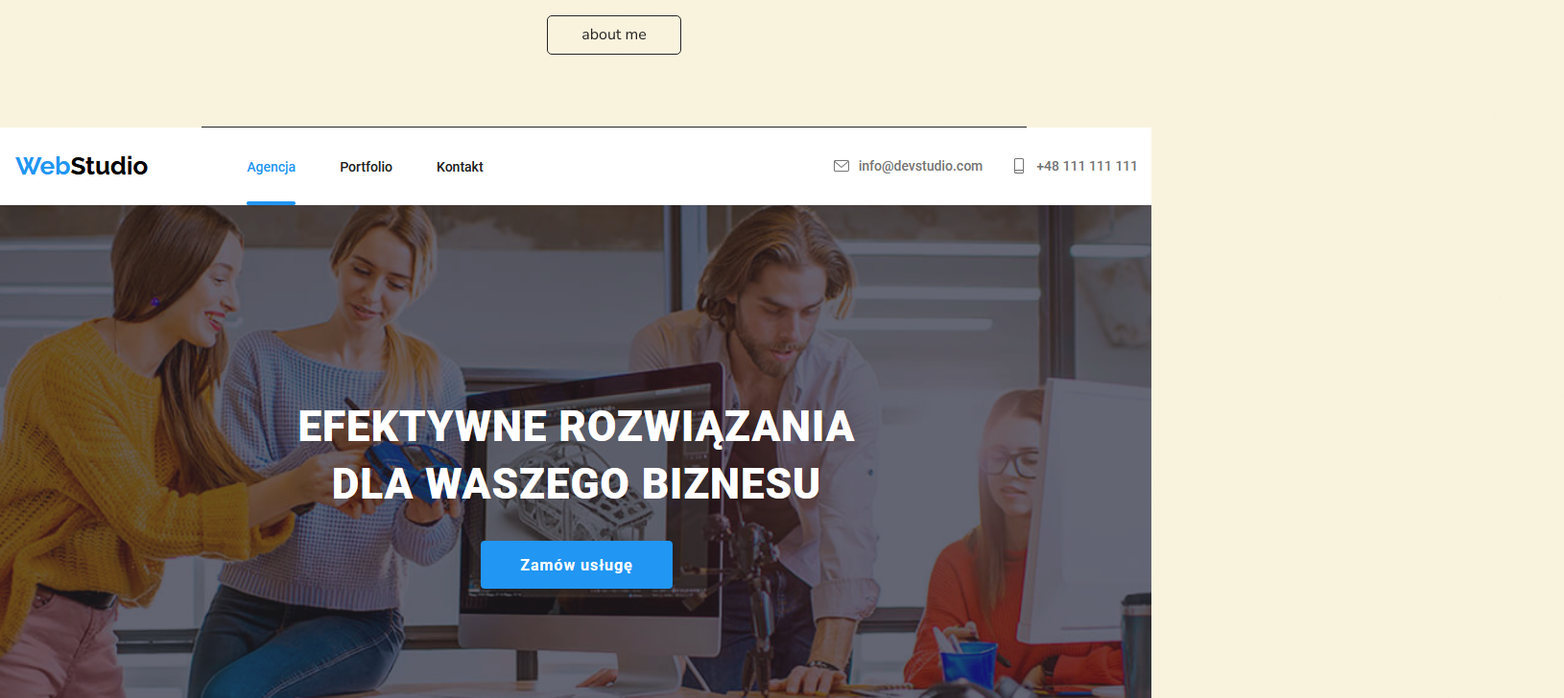
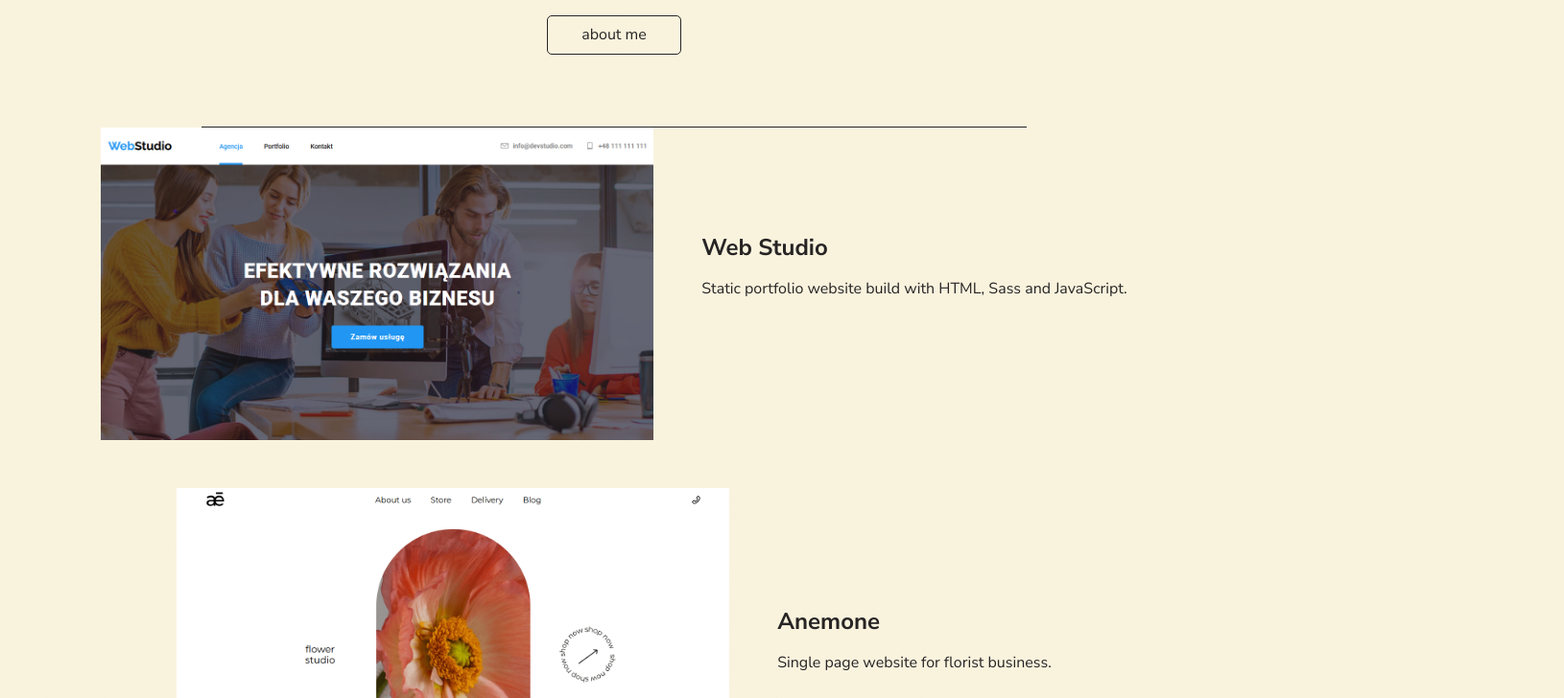
Before and after one commit to dag-szad/Portfolio, a React (Vite) app: page / in a window 1280 px wide. Shown: the part 460-1188 px from the top of the page at 96% size, 1630 px wide, since content can reach past the window. Built offline with nearby package versions, Linux system fonts and the light colour scheme.

Commit message:
style: add basic style to recent projects

```diff
--- a/src/components/atoms/ProjectCard.jsx
+++ b/src/components/atoms/ProjectCard.jsx
@@ -1,17 +1,73 @@
-const ProjectCard = ({ name, demo, repo, shortDescription, screenshot }) => {
+import styled from 'styled-components';
+import { Link } from 'react-router-dom';
+
+const colors = {
+  light: '#272424',
+  dark: '#F9F3DE',
+  lightTransparent: '#2724241A',
+  darkTransparent: '#F9F3DE1A',
+};
+
+const ProjectCard = ({
+  theme,
+  name,
+  demo,
+  repo,
+  shortDescription,
+  screenshot,
+}) => {
   return (
+    <LocalContainer>
+      <ProjectImage src={screenshot} alt={name} />
       <div>
-      <img src={screenshot} alt={name} />
         <h2>{name}</h2>
         <p>{shortDescription}</p>
+        <LocalButton theme={theme}>
           <a href={demo} target="_blank" rel="noopener noreferrer">
             Demo
           </a>
+        </LocalButton>
+        <LocalButton theme={theme}>
           <a href={repo} target="_blank" rel="noopener noreferrer">
             Repository
           </a>
+        </LocalButton>
       </div>
+    </LocalContainer>
   );
 };
 
+const LocalContainer = styled.div`
+  display: flex;
+  flex-direction: row;
+  justify-content: center;
+  align-items: center;
+  gap: 50px;
+`;
+
+const ProjectImage = styled.img`
+  max-width: 45%;
+  flex-grow: 1;
+`;
+
+const LocalButton = styled.button`
+  background: none;
+  outline: none;
+  padding: 10px 35px;
+
+  border: 1px solid
+    ${({ theme }) => (theme === 'light' ? colors.light : colors.dark)};
+  border-radius: 5px;
+
+  color: ${({ theme }) => (theme === 'light' ? colors.light : colors.dark)};
+  transition: background-color 0.3s ease-in-out;
+
+  cursor: pointer;
+
+  &:hover {
+    background-color: ${({ theme }) =>
+      theme === 'light' ? colors.lightTransparent : colors.darkTransparent};
+  }
+`;
+
 export { ProjectCard };
--- a/src/components/molecules/RecentProjects.jsx
+++ b/src/components/molecules/RecentProjects.jsx
@@ -3,12 +3,13 @@ import { ProjectCard } from '../atoms/ProjectCard';
 
 import data from '../../data/pages.json';
 
-const RecentProjects = () => {
+const RecentProjects = (theme) => {
 
   return (
-    <div>
+    <LocalContainer>
       {data.projects.slice(0, 3).map((project, index) => (
         <ProjectCard
+          theme={theme}
           key={index}
           name={project.name}
           demo={project.demo}
@@ -17,8 +18,15 @@ const RecentProjects = () => {
           screenshot={project.screenshots[0]}
         />
       ))}
-    </div>
+    </LocalContainer>
   );
 };
 
+const LocalContainer = styled.div`
+  display: flex;
+  flex-direction: column;
+  justify-content: center;
+  gap: 50px;
+`
+
 export { RecentProjects };
```
Lines whose indentation alone changed are shown as unchanged.
